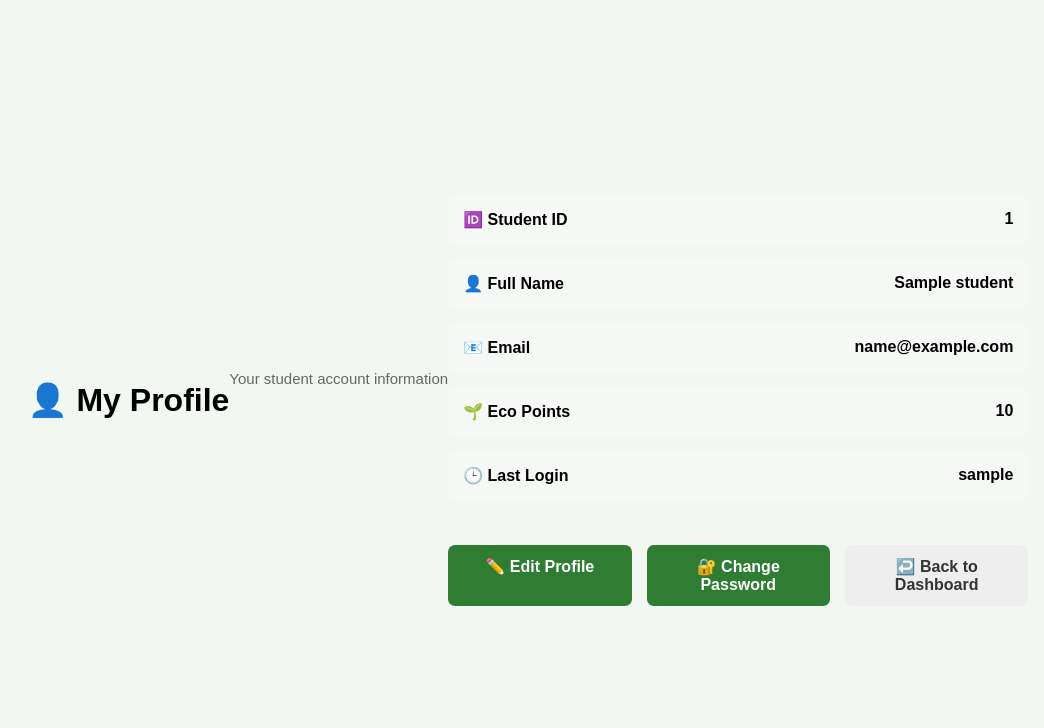
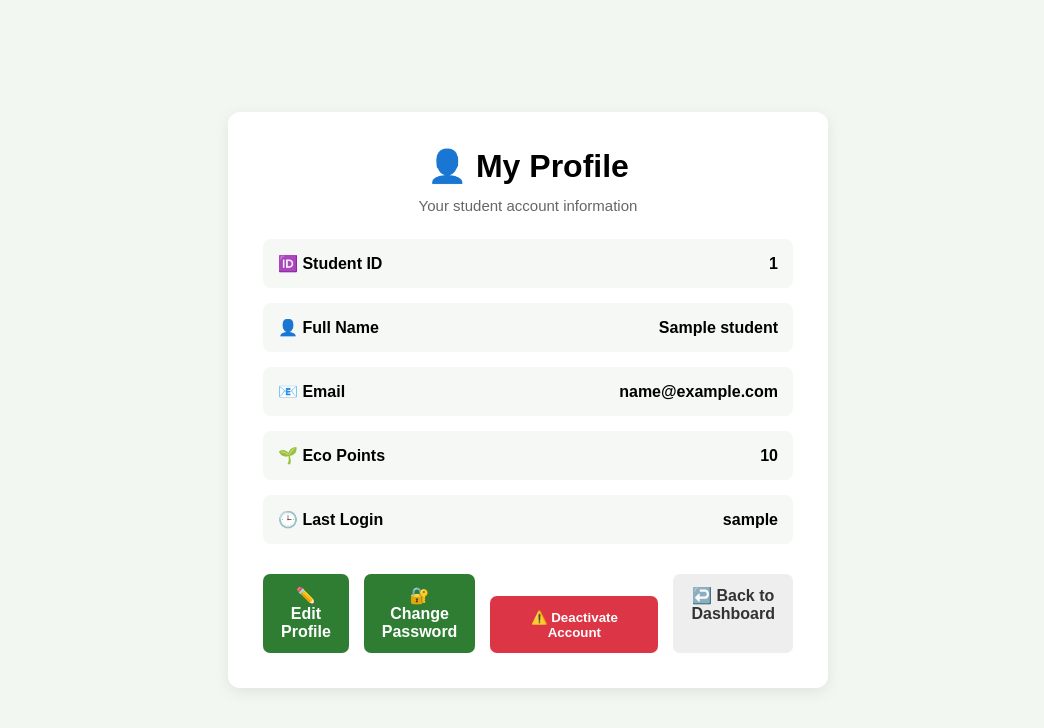
Before and after one commit to yashika-sv/Eco-Campus-Tracker, a Flask app: template templates/profile.html in a window 1280 px wide. Shown: the top 728 px of the page, without its empty margins (112-1156 px from the left). Run offline with Flask 3, Linux system fonts and the light colour scheme; the template is opened without the code that fills it: most values are stand-ins (such as "Sample title", 1, 10 or a date in 2020).

Commit message:
Add student account security features

```diff
--- a/app.py
+++ b/app.py
@@ -20,7 +20,6 @@ def get_db_connection():
 def home():
     return redirect(url_for("login"))
 
-
 @app.route("/login", methods=["GET", "POST"])
 def login():
 
@@ -34,8 +33,8 @@ def login():
             return redirect(url_for("login"))
 
         if "@" not in email or "." not in email:
-              flash("Please enter a valid email address.")
-              return redirect(url_for("login"))
+            flash("Please enter a valid email address.")
+            return redirect(url_for("login"))
 
         connection = get_db_connection()
 
@@ -48,31 +47,35 @@ def login():
 
         if student and check_password_hash(student["password"], password):
 
-               from datetime import datetime
+            if student["account_status"] != "Active":
+                flash("Your account is inactive. Please contact the administrator.")
+                return redirect(url_for("login"))
 
-    last_login = datetime.now().strftime("%Y-%m-%d %H:%M:%S")
+            from datetime import datetime
 
-    connection = get_db_connection()
+            last_login = datetime.now().strftime("%Y-%m-%d %H:%M:%S")
 
-    connection.execute(
-        """
-        UPDATE students
-        SET last_login = ?
-        WHERE id = ?
-        """,
-        (last_login, student["id"])
-    )
+            connection = get_db_connection()
 
-    connection.commit()
-    connection.close()
+            connection.execute(
+                """
+                UPDATE students
+                SET last_login = ?
+                WHERE id = ?
+                """,
+                (last_login, student["id"])
+            )
 
-    session["student_id"] = student["id"]
+            connection.commit()
+            connection.close()
 
-    flash("Login successful!")
-    return redirect(url_for("dashboard"))
+            session["student_id"] = student["id"]
 
-    flash("Invalid email or password.")
-    return redirect(url_for("login"))
+            flash("Login successful!")
+            return redirect(url_for("dashboard"))
+
+        flash("Invalid email or password.")
+        return redirect(url_for("login"))
 
     return render_template("login.html")
 
@@ -273,6 +276,43 @@ def change_password():
 
     return render_template("change_password.html")
 
+@app.route("/profile/deactivate", methods=["POST"])
+def deactivate_account():
+
+    if "student_id" not in session:
+        flash("Please login first.")
+        return redirect(url_for("login"))
+
+    connection = get_db_connection()
+
+    student = connection.execute(
+        "SELECT * FROM students WHERE id = ?",
+        (session["student_id"],)
+    ).fetchone()
+
+    if student is None:
+        connection.close()
+        session.clear()
+        flash("Student account not found.")
+        return redirect(url_for("login"))
+
+    connection.execute(
+        """
+        UPDATE students
+        SET account_status = 'Inactive'
+        WHERE id = ?
+        """,
+        (session["student_id"],)
+    )
+
+    connection.commit()
+    connection.close()
+
+    session.clear()
+
+    flash("Your account has been deactivated.")
+    return redirect(url_for("login"))
+
 
 @app.route("/logout")
 def logout():
--- a/static/css/style.css
+++ b/static/css/style.css
@@ -374,3 +374,17 @@ body {
     cursor: pointer;
     margin-top: 22px;
 }
+
+/* Account Deactivation */
+
+.danger-btn {
+    background: #dc3545;
+    color: white;
+    border: none;
+    cursor: pointer;
+    width: 100%;
+}
+
+.danger-btn:hover {
+    background: #b02a37;
+}
--- a/templates/edit_profile.html
+++ b/templates/edit_profile.html
@@ -17,7 +17,7 @@
         <div class="profile-box">
 
             <h1>✏️ Edit Profile</h1>
-            <h1>✏️ Edit Profile</h1>
+
 
 <p class="profile-subtitle">
     Update your student account information below.
--- a/templates/profile.html
+++ b/templates/profile.html
@@ -14,11 +14,13 @@
 
     <div class="profile-container">
 
+        <div class="profile-box">
+
             <h1>👤 My Profile</h1>
 
-<p class="profile-subtitle">Your student account information</p>
-
-<div class="profile-info">
+            <p class="profile-subtitle">
+                Your student account information
+            </p>
 
             <div class="profile-info">
 
@@ -49,7 +51,6 @@
                     </strong>
                 </div>
 
-
             </div>
 
             <div class="profile-actions">
@@ -61,6 +62,16 @@
                 <a href="{{ url_for('change_password') }}" class="profile-btn">
                     🔐 Change Password
                 </a>
+
+                <form
+                    method="POST"
+                    action="{{ url_for('deactivate_account') }}"
+                    onsubmit="return confirm('Are you sure you want to deactivate your account?');"
+                >
+                    <button type="submit" class="profile-btn danger-btn">
+                        ⚠️ Deactivate Account
+                    </button>
+                </form>
 
                 <a href="{{ url_for('dashboard') }}" class="profile-btn secondary">
                     ↩️ Back to Dashboard
```
Also changed, not shown: database/init_db.py (+27 -6 lines). Lines whose indentation alone changed are shown as unchanged.
